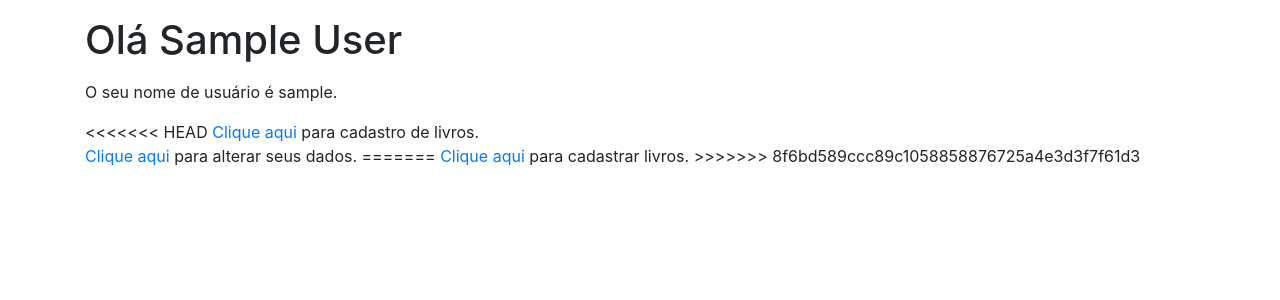
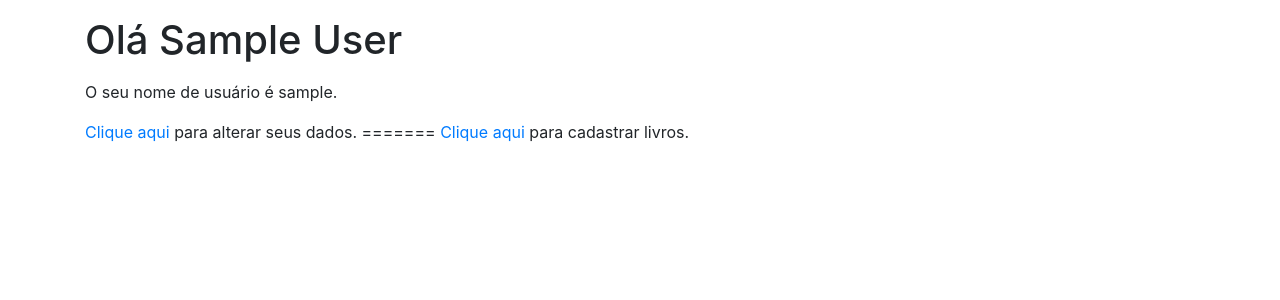
Before and after one commit to uadson/mesadelivros, a Django app: page /accounts/dashboard/ in a window 1280 px wide. Shown: the part 56-356 px from the top of the page. Run offline with Django 3.2, Linux system fonts and the light colour scheme; the visitor is signed in with stand-in values (Sample User, id 1); some libraries are stand-ins or nearby versions.

```diff
--- a/accounts/templates/accounts/dashboard.html
+++ b/accounts/templates/accounts/dashboard.html
@@ -8,12 +8,8 @@
 
 <p> O seu nome de usuário é {{user}}. </p>
 
-<<<<<<< HEAD
-<a href="{% url 'accounts:cadlivro' %}">Clique aqui </a> para cadastro de livros.<br>
-
 <a href="{% url 'accounts:userform' %}">Clique aqui</a> para alterar seus dados.
 =======
 <a href="{% url 'accounts:cadlivro' %}">Clique aqui </a> para cadastrar livros.
->>>>>>> 8f6bd589ccc89c1058858876725a4e3d3f7f61d3
 
 {% endblock %}
```
